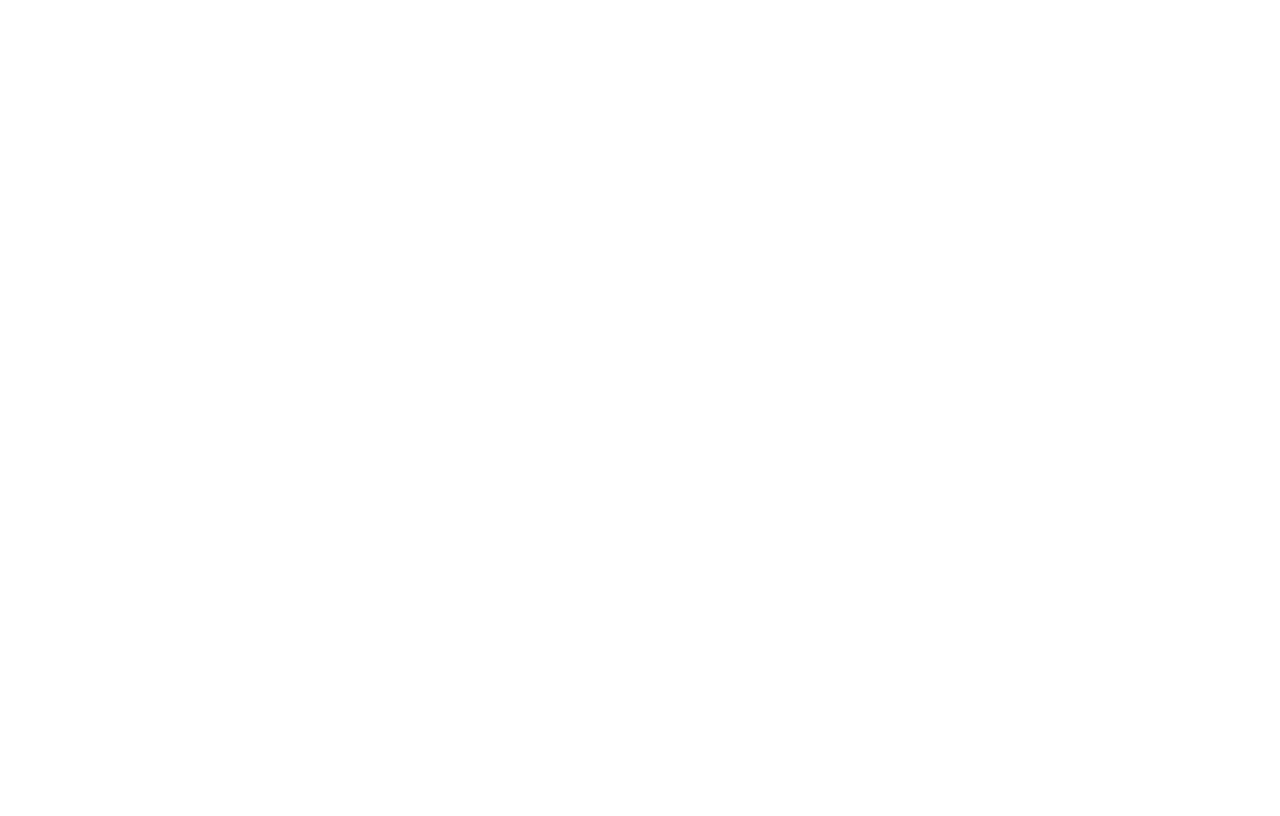
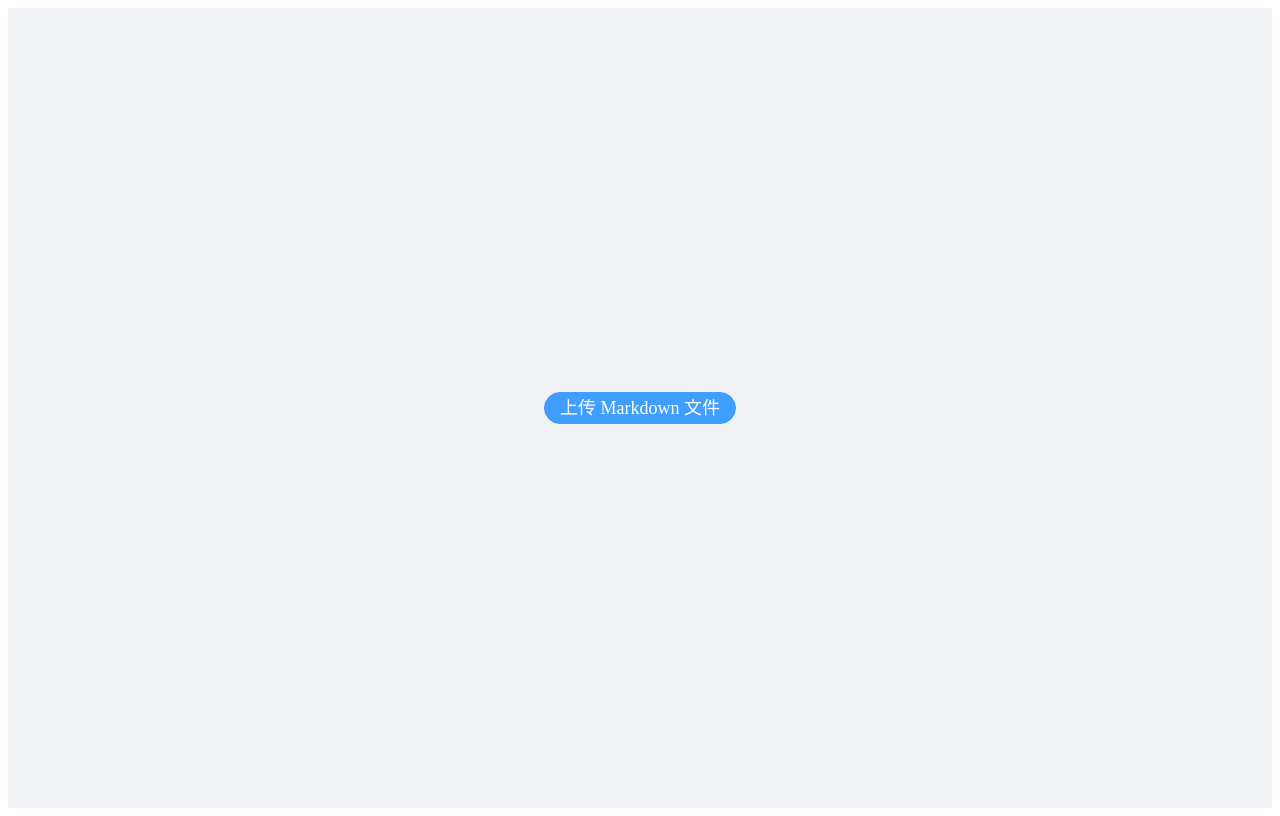
Before and after one commit to fangyaohui/screw-it-development-front, a Vue app: page /screw/blog/addBlogMDFile in a window 1280 px wide. Before the commit this address had no page. Built offline with nearby package versions, Linux system fonts and the light colour scheme.

Commit message:
MD格式文件上传

```diff
--- a/auto-imports.d.ts
+++ b/auto-imports.d.ts
@@ -5,5 +5,5 @@
 // Generated by unplugin-auto-import
 export {}
 declare global {
-
+  const ElMessage: typeof import('element-plus/es')['ElMessage']
 }
--- a/components.d.ts
+++ b/components.d.ts
@@ -13,6 +13,7 @@
     ElHeader: typeof import('element-plus/es')['ElHeader']
     ElInput: typeof import('element-plus/es')['ElInput']
     ElLink: typeof import('element-plus/es')['ElLink']
+    ElUpload: typeof import('element-plus/es')['ElUpload']
     HelloWorld: typeof import('./src/components/HelloWorld.vue')['default']
     IconCommunity: typeof import('./src/components/icons/IconCommunity.vue')['default']
     IconDocumentation: typeof import('./src/components/icons/IconDocumentation.vue')['default']
--- a/src/router/index.ts
+++ b/src/router/index.ts
@@ -23,7 +23,12 @@
       path: '/register',
       name: 'register',
       component: () => import('@/views/Register/Register.vue')
-    }
+    },
+    {
+      path: '/screw/blog/addBlogMDFile',
+      name: 'addBlogMDFile',
+      component: () => import('@/views/Blog/AddBlogMDFile.vue')
+    },
   ]
 })
 
--- /dev/null
+++ b/src/views/Blog/AddBlogMDFile.vue
@@ -0,0 +1,50 @@
+<template>
+  <div class="upload-container">
+    <el-upload
+        class="upload-demo"
+        action="http://localhost:8080/api/upload"
+        :http-request="handleUpload"
+        :show-file-list="false"
+        accept=".md"
+    >
+      <el-button type="primary" class="upload-button">上传 Markdown 文件</el-button>
+    </el-upload>
+  </div>
+</template>
+
+<script setup>
+import { ref } from 'vue';
+import axios from 'axios';
+
+const handleUpload = async (file) => {
+  const formData = new FormData();
+  formData.append('file', file.file);
+
+  try {
+    const response = await axios.post('http://localhost:8080/api/upload', formData, {
+      headers: {
+        'Content-Type': 'multipart/form-data'
+      }
+    });
+    ElMessage.success('文件上传成功');
+  } catch (error) {
+    ElMessage.error('文件上传失败');
+  }
+};
+</script>
+
+<style scoped>
+.upload-container {
+  display: flex;
+  justify-content: center;
+  align-items: center;
+  height: 100vh;
+  background-color: #f0f2f5;
+}
+
+.upload-button {
+  border-radius: 25px;
+  font-size: 18px;
+  font-family: 'KaiTi', serif;
+}
+</style>
--- a/src/views/Index/Index.vue
+++ b/src/views/Index/Index.vue
@@ -39,6 +39,13 @@
               class="publish-button"
           >
             发布
+          </router-link>
+
+          <router-link
+              :to= " '/screw/blog/addBlogMDFile' "
+              class="publish-button"
+          >
+            上传文件
           </router-link>
         </div>
 
```
